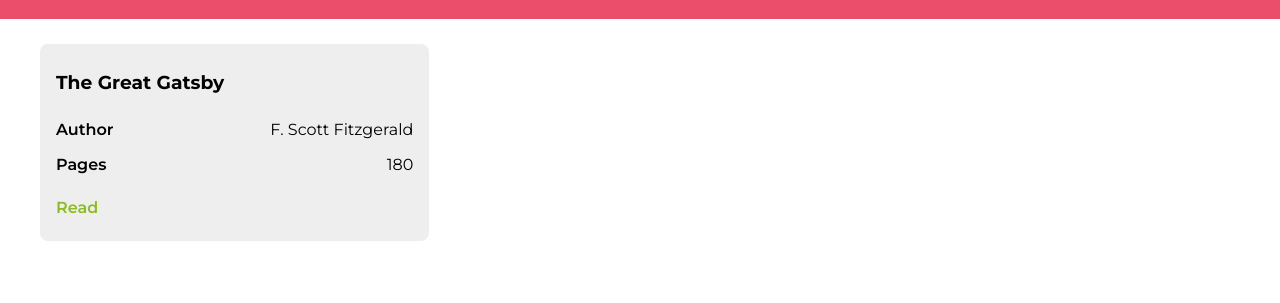
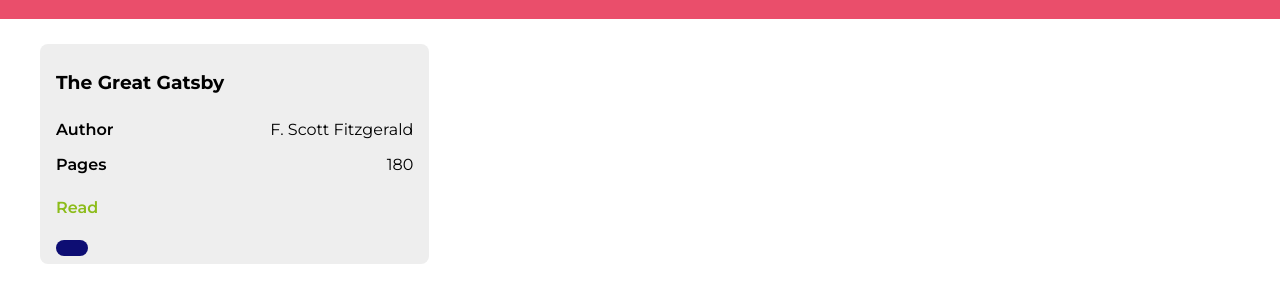
Before and after one commit to mkevinez/library, a plain HTML site: page index.html in a window 1280 px wide. Shown: the part 63-366 px from the top of the page. Drawn offline with nearby package versions, Linux system fonts and the light colour scheme.

Commit message:
Created button for removing book from library. Bug exists. I need to reindex each item after deleting an item so that the following times, it works correctly

```diff
--- a/index.html
+++ b/index.html
@@ -21,16 +21,7 @@
 
     <main>
         <div id="books-container">
-            <div class="book-grid-item">
-                <h3 class="book-title-display">The Great Gatsby</h3>
-                <div class="author-container">
-                    <p class="author-label">Author</p>
-                    <p class="author-value">F. Scott Fitzgerald</p>
-                </div>
-                <p class="book-author-display">F. Scott Fitzgerald</p>
-                <p class="book-pages-display">180</p>
-                <p class="book-read-value">Yes</p>
-            </div>
+
         </div>
     </main>
 
--- a/script.js
+++ b/script.js
@@ -5,6 +5,97 @@ function Book(title, author, pages, markedRead) {
     this.author = author;
     this.pages = pages;
     this.markedRead = markedRead;
+
+    this.bookCard = createCardElem();
+
+    function createCardElem() {
+        let cardElem = document.createElement('div');
+        cardElem.classList.add('book-grid-item');
+
+        cardElem.setAttribute('librarykey', myLibrary.length);
+        console.log(cardElem.getAttribute('librarykey'));
+
+        cardElem.appendChild(createTitleElem());
+        cardElem.appendChild(createAuthorElem());
+        cardElem.appendChild(createPagesElem());
+        cardElem.appendChild(createBookReadElem());
+        cardElem.appendChild(createReadButton());
+
+        return cardElem;
+
+    }
+
+    function createTitleElem() {
+        let cardTitle = document.createElement('h3');
+        cardTitle.textContent = title;
+
+        return cardTitle;
+    }
+
+    function createAuthorElem() {
+        let cardAuthorContainer = document.createElement('div');
+        cardAuthorContainer.classList.add('author-container');
+
+        let cardAuthorLabel = document.createElement('p');
+        let cardAuthor = document.createElement('p');
+
+        cardAuthorLabel.classList.add('label');
+
+        cardAuthorLabel.textContent = 'Author';
+        cardAuthor.textContent = author;
+
+        cardAuthorContainer.appendChild(cardAuthorLabel);
+        cardAuthorContainer.appendChild(cardAuthor);
+
+        return cardAuthorContainer;
+    }
+
+    function createPagesElem() {
+        let cardPagesContainer = document.createElement('div');
+        cardPagesContainer.classList.add('pages-container');
+
+        let cardPagesLabel = document.createElement('p');
+        let cardPages = document.createElement('p');
+
+        cardPagesLabel.classList.add('label');
+
+        cardPagesLabel.textContent = 'Pages';
+        cardPages.textContent = pages;
+
+        cardPagesContainer.appendChild(cardPagesLabel);
+        cardPagesContainer.appendChild(cardPages);
+
+        return cardPagesContainer;
+    }
+
+    function createBookReadElem() {
+        let bookRead = document.createElement('p');
+
+        if (markedRead) {
+            bookRead.textContent = 'Read';
+            bookRead.classList.add('read');
+        } else {
+            bookRead.textContent = 'Unread';
+            bookRead.classList.add('unread');
+        }
+
+        return bookRead;
+    }
+
+    function createReadButton() {
+        let markReadButton = document.createElement('button');
+
+        markReadButton.addEventListener('click', (e) => {
+            myLibrary.splice(markReadButton.parentElement.getAttribute('librarykey'),1);
+            resetBooksGrid();
+            loadLibrary();
+        })
+
+        return markReadButton;
+    }
+
+
+
 }
 
 // Declared HTML elements
@@ -19,6 +110,11 @@ const submitButton = document.querySelector('#submit-button');
 
 const exampleBook1 = new Book ('The Great Gatsby', 'F. Scott Fitzgerald', 180, true);
 myLibrary.push(exampleBook1);
+
+
+console.log(myLibrary[0]);
+
+
 
 // Event Listeners
 
@@ -54,54 +150,7 @@ function loadLibrary() {
     resetBooksGrid();
 
     myLibrary.forEach(book => {
-        const bookItem = document.createElement('div');
-        bookItem.classList.add('book-grid-item');
-
-        const titleValueElem = document.createElement('h3');
-        titleValueElem.textContent = book.title;
-
-        const authorContainerElem = document.createElement('div');
-        authorContainerElem.classList.add('author-container');
-
-        const authorLabelElem = document.createElement('p')
-        authorLabelElem.textContent = 'Author';
-        authorLabelElem.classList.add('author-label');
-        authorContainerElem.appendChild(authorLabelElem);
-
-        const authorValueElem = document.createElement('p')
-        authorValueElem.textContent = book.author;
-        authorContainerElem.appendChild(authorValueElem);
-
-        const pagesContainerElem = document.createElement('div');
-        pagesContainerElem.classList.add('pages-container');
-
-        const pagesLabelElem = document.createElement('p')
-        pagesLabelElem.textContent = 'Pages';
-        pagesLabelElem.classList.add('pages-label');
-        pagesContainerElem.appendChild(pagesLabelElem);
-
-        const pagesValueElem = document.createElement('p')
-        pagesValueElem.textContent = book.pages;
-        pagesContainerElem.appendChild(pagesValueElem);
-
-
-        const bookReadElem = document.createElement('p');
-
-
-        if (book.markedRead) {
-            bookReadElem.textContent = 'Read';
-            bookReadElem.classList.add('read');
-        } else {
-            bookReadElem.textContent = 'Unread';
-            bookReadElem.classList.add('unread');
-        }
-
-        bookItem.appendChild(titleValueElem);
-        bookItem.appendChild(authorContainerElem);
-        bookItem.appendChild(pagesContainerElem);
-        bookItem.appendChild(bookReadElem);
-
-        libraryContainer.appendChild(bookItem);
+        libraryContainer.appendChild(book.bookCard);
     })
 }
 
--- a/styles.css
+++ b/styles.css
@@ -110,7 +110,7 @@ button {
     margin: 8px 0px;
 }
 
-.author-label, .pages-label, .read, .unread {
+.label, .read, .unread {
     font-weight: 600;
 }
 
```
